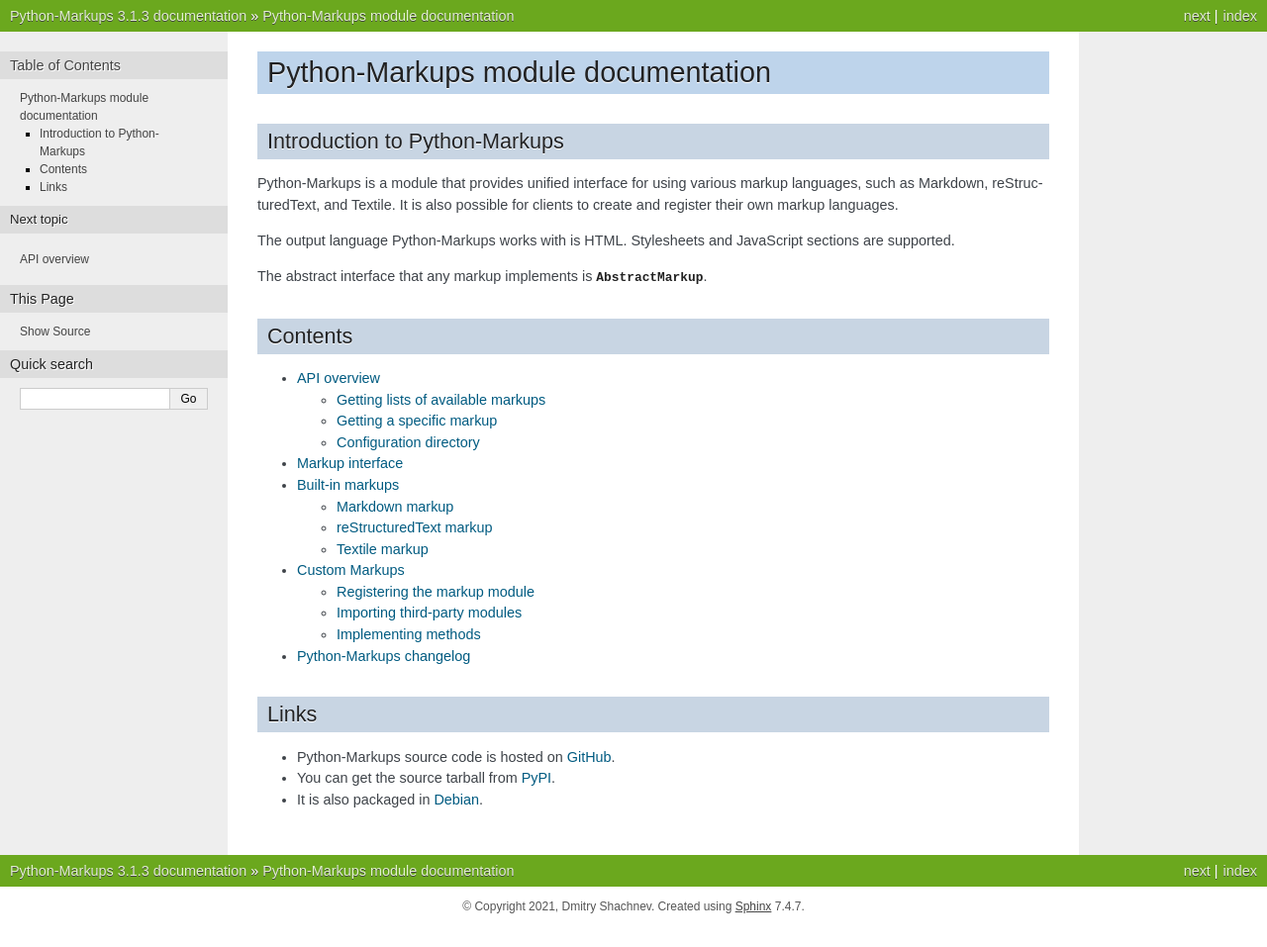
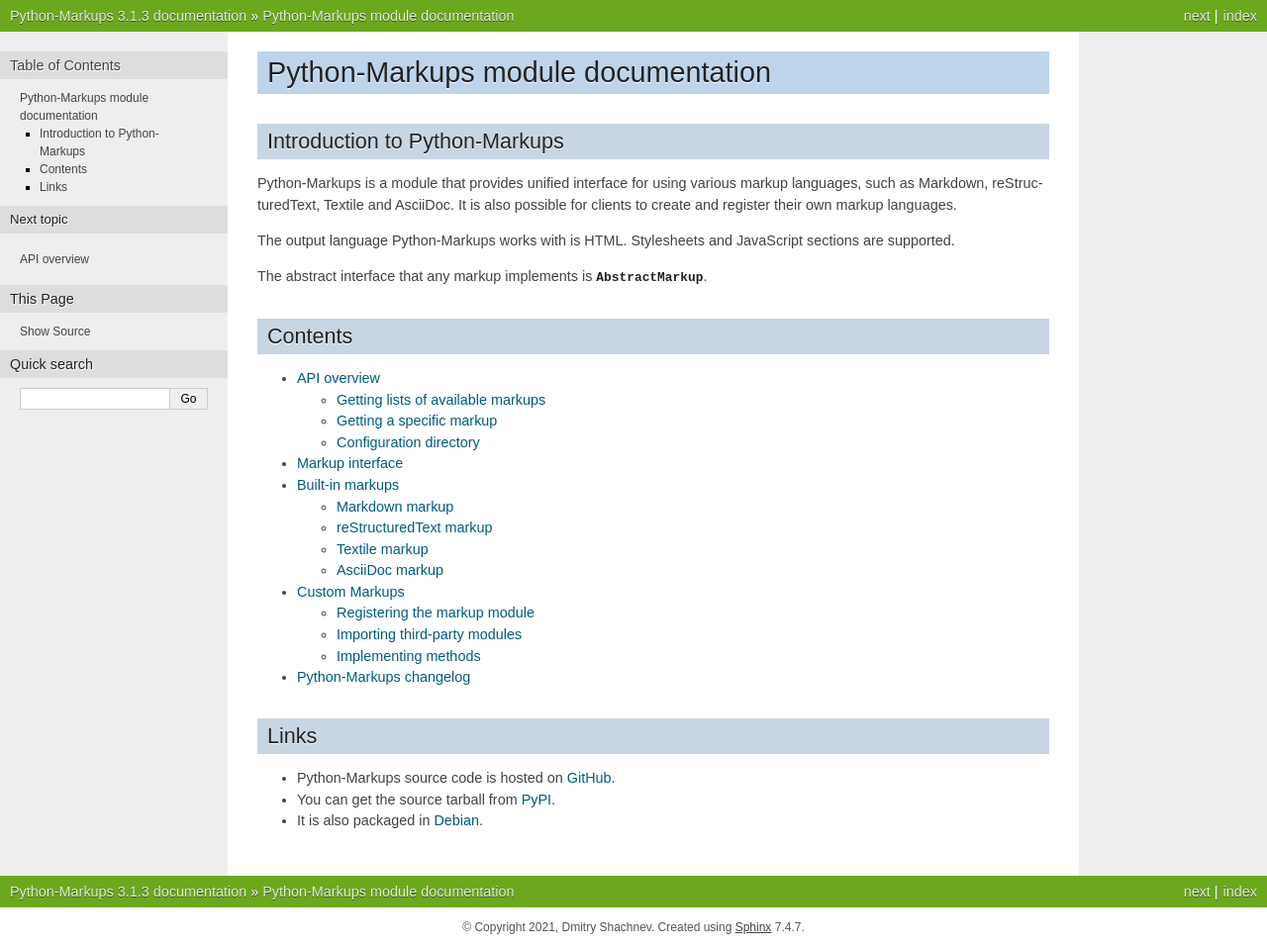
Before and after one commit to retext-project/pymarkups, a Sphinx documentation site: the page built from docs/index.rst, in a window 1280 px wide. Shown: the whole page at 99% size. Built offline with Sphinx 7.4.7, drawn with Linux system fonts in a browser that asks for light colours; before the commit the page ends 936 px from its top, so only the background shows below that.

Commit message:
Document the AsciiDoc markup

```diff
--- a/README.rst
+++ b/README.rst
@@ -10,8 +10,8 @@
 
 This module provides a wrapper around various text markup languages.
 
-Available by default are Markdown_, reStructuredText_ and Textile_, but you
-can easily add your own markups.
+Available by default are Markdown_, reStructuredText_, Textile_ and AsciiDoc_,
+but you can easily add your own markups.
 
 Usage example:
 
@@ -41,6 +41,7 @@
 .. _Markdown: https://daringfireball.net/projects/markdown/
 .. _reStructuredText: https://docutils.sourceforge.io/rst.html
 .. _Textile: https://en.wikipedia.org/wiki/Textile_(markup_language)
+.. _AsciiDoc: https://asciidoc.org
 
 The release version can be downloaded from PyPI_ or installed using::
 
--- a/docs/index.rst
+++ b/docs/index.rst
@@ -6,8 +6,8 @@
 ==============================
 
 Python-Markups is a module that provides unified interface for using
-various markup languages, such as Markdown, reStructuredText, and
-Textile. It is also possible for clients to create and register their
+various markup languages, such as Markdown, reStructuredText, Textile and
+AsciiDoc. It is also possible for clients to create and register their
 own markup languages.
 
 The output language Python-Markups works with is HTML. Stylesheets and
```
Also changed, not shown: docs/standard_markups.rst (+13 -0 lines).
